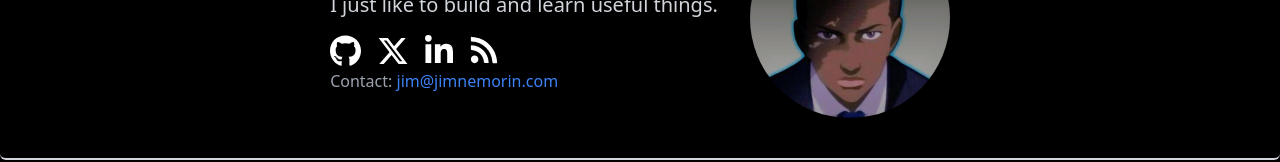
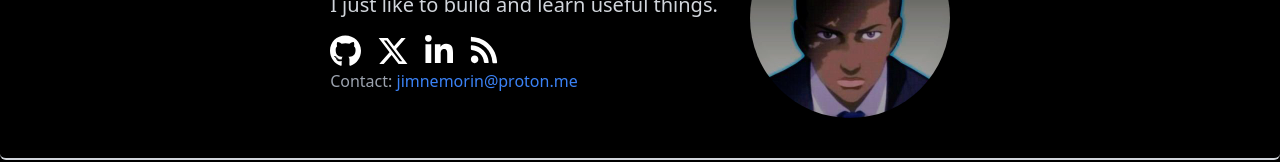
Before and after one commit to Jim707t/jimpage, a Next.js app: page / in a window 1280 px wide. Shown: the part 122-284 px from the top of the page. Built offline with nearby package versions, Linux system fonts and the light colour scheme.

Commit message:
Changed email address

```diff
--- a/src/components/Navbar/Navbar.tsx
+++ b/src/components/Navbar/Navbar.tsx
@@ -31,8 +31,8 @@ export default function Navbar() {
           </div>
           <p className="mt-2 sm:mt-0">
             <span className="text-gray-400">Contact:</span>{" "}
-            <a href="mailto:jim@jimnemorin.com" className="text-blue-500 hover:underline" target="_blank">
-            jim@jimnemorin.com
+            <a href="mailto:jimnemorin@proton.me" className="text-blue-500 hover:underline" target="_blank">
+            jimnemorin@proton.me
             </a>
           </p>
         </div>
```
